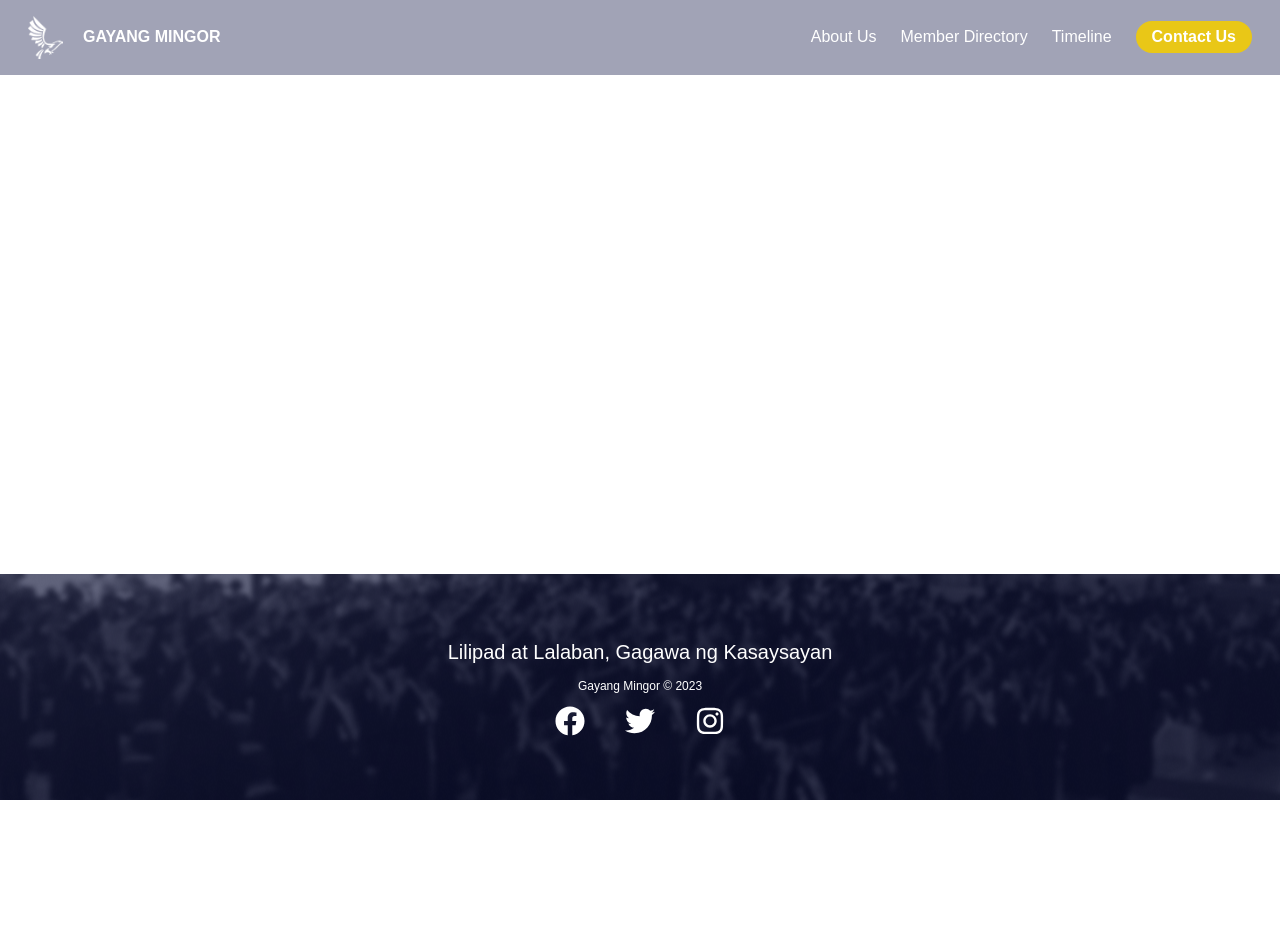
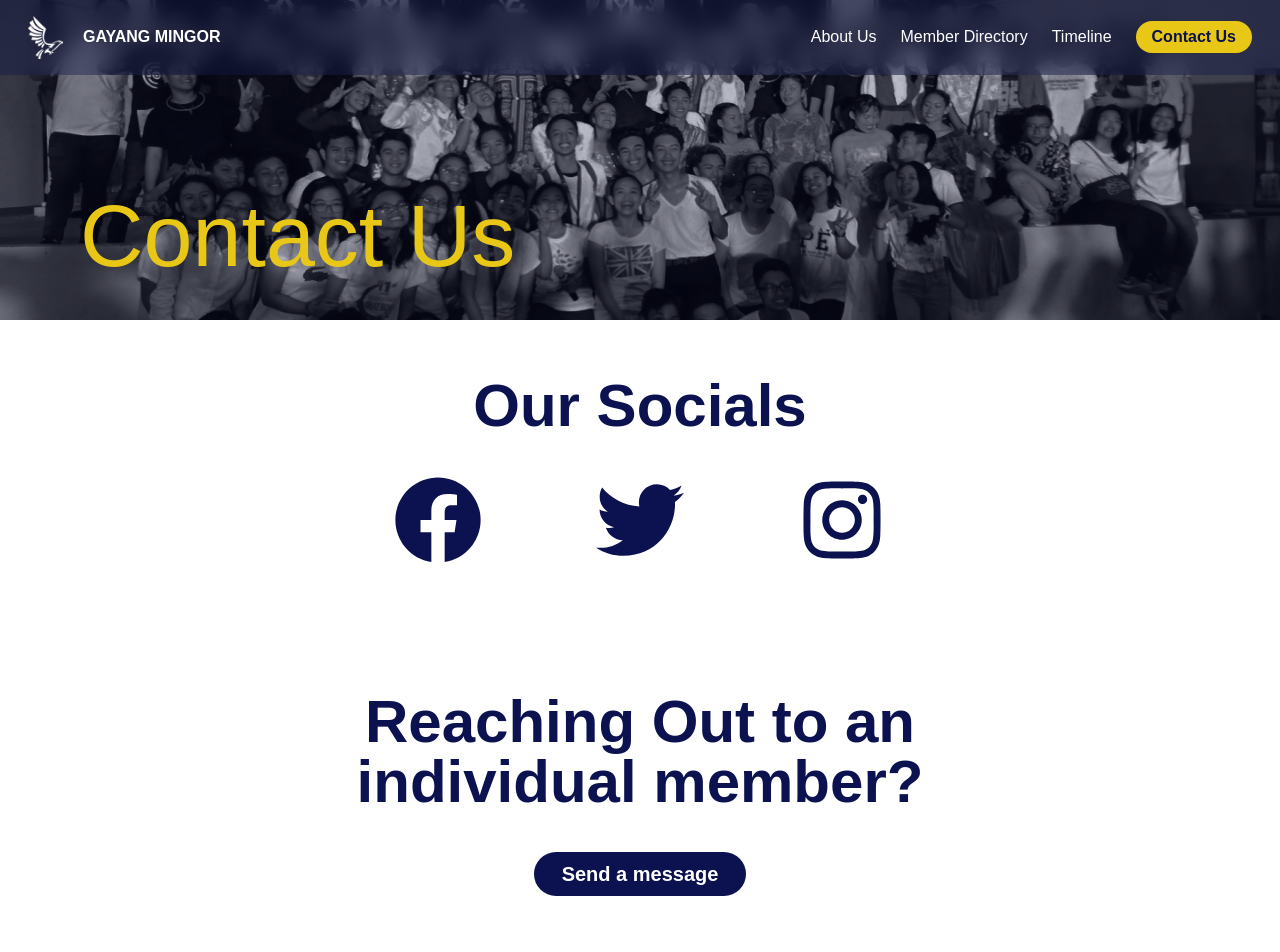
Before and after one commit to maxellmilay/gayang-mingor, a Next.js app: page /contact-us in a window 1280 px wide. Shown: the top 952 px of the page. Before the commit the page ends 800 px from the top, so only its background shows below. Built offline with nearby package versions, Linux system fonts and the light colour scheme.

Commit message:
[UI][Maxell] added contact us and coming soon page

```diff
--- a/src/app/about/page.tsx
+++ b/src/app/about/page.tsx
@@ -3,7 +3,7 @@ import Image from "next/image";
 const About = () => {
   return (
     <>
-      <div className="aspect-[1440/384] w-full relative">
+      <div className="aspect-[1000/384] md:aspect-[1440/384] w-full relative">
         <Image
           fill
           alt="header"
--- a/src/app/contact-us/page.tsx
+++ b/src/app/contact-us/page.tsx
@@ -1,7 +1,33 @@
+import routes from "@/enums/routes";
 import React from "react";
+import Link from "next/link";
+import Socials from "@/components/Socials";
 
 const ContactUs = () => {
-  return <div></div>;
+  return (
+    <>
+      <div className="flex flex-col justify-end bg-contact-header h-[9rem] md:h-[20rem] px-9 md:px-20 py-4 bg-cover bg-center">
+        <h1 className="text-mingor-yellow text-4xl md:text-[5.5rem] font-bitcheese w-full md:mb-12">
+          Contact Us
+        </h1>
+      </div>
+      <div className="flex flex-col items-center text-mingor-blue-200 font-gotham font-bold p-7 md:p-14">
+        <p className="text-2xl md:text-6xl mb-5 md:mb-10">Our Socials</p>
+        <div className="flex justify-evenly w-72 md:w-[45rem] text-5xl md:text-[5.5rem] mb-16 md:mb-32">
+          <Socials />
+        </div>
+        <p className="text-2xl md:text-6xl text-center md:w-[45rem] mb-6 md:mb-10">
+          Reaching Out to an individual member?
+        </p>
+        <Link
+          href={routes.MEMBERS}
+          className="bg-mingor-blue-200 text-white md:text-xl w-fit px-7 py-2 rounded-[50px]"
+        >
+          Send a message
+        </Link>
+      </div>
+    </>
+  );
 };
 
 export default ContactUs;
--- a/src/app/page.tsx
+++ b/src/app/page.tsx
@@ -3,10 +3,11 @@ import React from "react";
 import { FaFacebook, FaTwitter, FaInstagram } from "react-icons/fa";
 import Link from "next/link";
 import externalLinks from "@/enums/externalLinks";
+import Socials from "@/components/Socials";
 
 const HomePage = () => {
   return (
-    <div className="flex flex-col">
+    <>
       <div className="flex flex-col justify-end bg-cover bg-center bg-mobile-landing md:bg-landing w-full h-screen font-gotham px-7 md:px-10">
         <p className="text-2xl md:text-[5rem] md:leading-[6rem] text-white mb-4 md:mb-0">
           Lilipad at Lalaban
@@ -30,18 +31,10 @@ const HomePage = () => {
           <p className="font-bold text-2xl md:text-5xl mb-3 md:mb-0 text-black">
             Follow Us!
           </p>
-          <div className="flex w-full text-mingor-blue-200 text-4xl md:text-[6rem] items-center justify-around mb-5 md:mb-0 md:grow px-5">
-            <a rel="noreferrer" href={externalLinks.FB} target="_blank">
-              <FaFacebook />
-            </a>
-            <a rel="noreferrer" href={externalLinks.TWITTER} target="_blank">
-              <FaTwitter />
-            </a>
-            <a rel="noreferrer" href={externalLinks.INSTAGRAM} target="_blank">
-              <FaInstagram />
-            </a>
+          <div className="flex w-44 md:w-full text-mingor-blue-200 text-4xl md:text-[6rem] items-center justify-evenly mb-5 md:mb-0 md:grow md:px-5">
+            <Socials />
           </div>
-          <div className="flex flex-col items-center justify-evenly font-bold bg-mingor-gray rounded-[30px] md:h-1/2 px-10 py-5 md:px-10 md:py-0">
+          <div className="flex flex-col items-center justify-evenly font-bold bg-mingor-gray-100 rounded-[30px] md:h-1/2 px-10 py-5 md:px-10 md:py-0">
             <p className="text-mingor-blue-200 mb-5 md:mb-0 text-lg md:text-6xl text-center">
               Send us a message!
             </p>
@@ -56,7 +49,7 @@ const HomePage = () => {
           </div>
         </div>
       </div>
-    </div>
+    </>
   );
 };
 
--- a/src/components/FbPost.tsx
+++ b/src/components/FbPost.tsx
@@ -28,7 +28,7 @@ const FbPost = async () => {
     await fetchFbData();
 
   return (
-    <div className="flex flex-col bg-facebook rounded-lg pt-4 text-white w-60 md:w-80">
+    <div className="flex flex-col bg-mingor-gray-200 rounded-lg pt-4 text-white w-60 md:w-80">
       <div className="flex items-center px-4 mb-3">
         <div className="relative w-[25px] h-[25px] md:w-[30px] md:h-[30px]">
           <Image
--- a/src/components/Footer.tsx
+++ b/src/components/Footer.tsx
@@ -1,6 +1,5 @@
-import externalLinks from "@/enums/externalLinks";
 import React from "react";
-import { FaFacebook, FaTwitter, FaInstagram } from "react-icons/fa";
+import Socials from "./Socials";
 
 const Footer = () => {
   return (
@@ -9,26 +8,8 @@ const Footer = () => {
         Lilipad at Lalaban, Gagawa ng Kasaysayan
       </p>
       <p className="text-xs mb-3">Gayang Mingor © 2023</p>
-      <div className="flex md:text-3xl">
-        <a
-          rel="noreferrer"
-          href={externalLinks.FB}
-          target="_blank"
-          className="mr-5 md:mr-10"
-        >
-          <FaFacebook />
-        </a>
-        <a
-          rel="noreferrer"
-          href={externalLinks.TWITTER}
-          target="_blank"
-          className="mr-5 md:mr-10"
-        >
-          <FaTwitter />
-        </a>
-        <a rel="noreferrer" href={externalLinks.INSTAGRAM} target="_blank">
-          <FaInstagram />
-        </a>
+      <div className="flex md:text-3xl justify-evenly w-32 md:w-40">
+        <Socials />
       </div>
     </div>
   );
--- a/src/components/Header.tsx
+++ b/src/components/Header.tsx
@@ -48,7 +48,7 @@ const Header = () => {
         </Link>
         <Link
           href={routes.CONTACT}
-          className="font-bold bg-mingor-yellow px-4 py-1 rounded-[70px] h-fit"
+          className="font-bold bg-mingor-yellow text-mingor-blue-200 px-4 py-1 rounded-[70px] h-fit"
         >
           Contact Us
         </Link>
--- /dev/null
+++ b/src/components/Socials.tsx
@@ -0,0 +1,21 @@
+import React from "react";
+import { FaFacebook, FaTwitter, FaInstagram } from "react-icons/fa";
+import externalLinks from "@/enums/externalLinks";
+
+const Socials = () => {
+  return (
+    <>
+      <a rel="noreferrer" href={externalLinks.FB} target="_blank">
+        <FaFacebook />
+      </a>
+      <a rel="noreferrer" href={externalLinks.TWITTER} target="_blank">
+        <FaTwitter />
+      </a>
+      <a rel="noreferrer" href={externalLinks.INSTAGRAM} target="_blank">
+        <FaInstagram />
+      </a>
+    </>
+  );
+};
+
+export default Socials;
--- a/tailwind.config.js
+++ b/tailwind.config.js
@@ -10,6 +10,7 @@ module.exports = {
         footer: "url('/images/footer-bg.png')",
         landing: "url('/images/landing-bg.png')",
         "mobile-landing": "url('/images/mobile-landing-bg.png')",
+        "contact-header": "url('/images/contact-header.png')",
       },
       colors: {
         "mingor-yellow": "#E9C717",
@@ -17,8 +18,10 @@ module.exports = {
           100: "#14194A",
           200: "#0B124F",
         },
-        "mingor-gray": "#D9D9D9",
-        facebook: "#242527",
+        "mingor-gray": {
+          100: "#D9D9D9",
+          200: "#242527",
+        },
       },
     },
   },
```
Also changed, not shown: public/images/contact-header.png (added).
